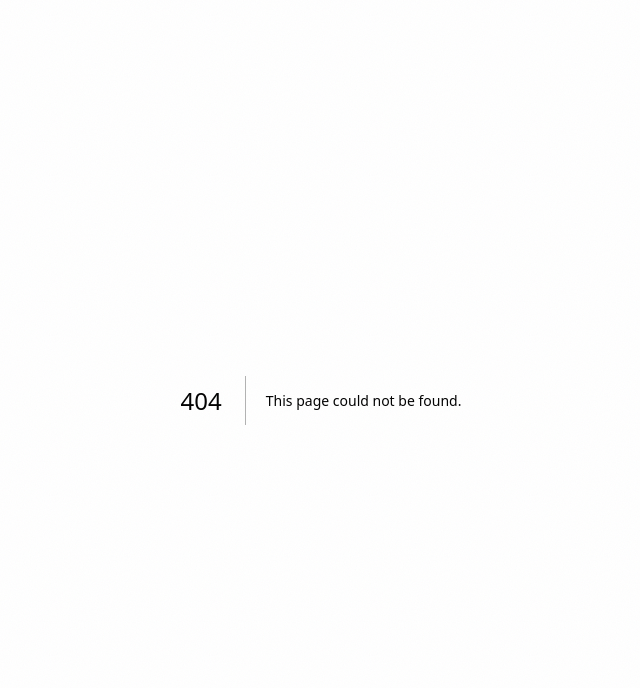
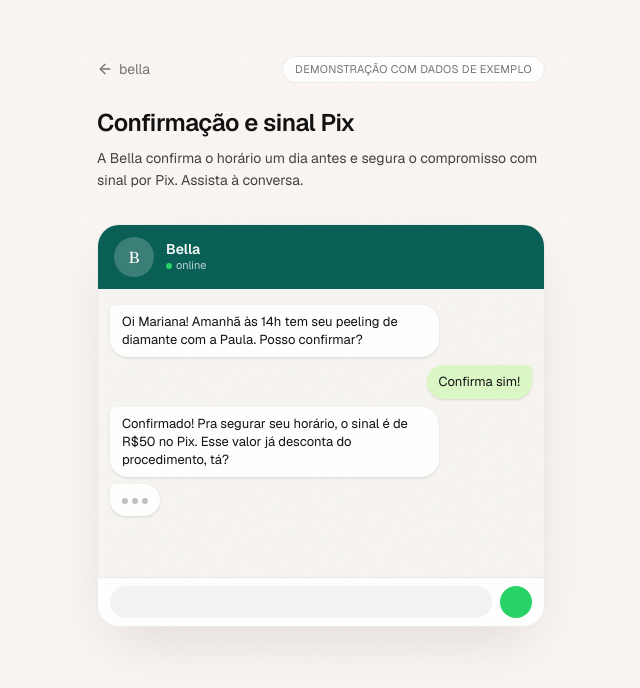
Before and after one commit to savinoo/bella-landing, a Next.js app: page /demo/confirmacao in a window 1280 px wide. Before the commit this address had no page. Shown: the top 688 px of the page, without its empty margins (319-959 px from the left). Built offline with nearby package versions, Linux system fonts and the light colour scheme.

Commit message:
feat(demo): confirmacao + sinal pix interativo

```diff
--- /dev/null
+++ b/app/demo/confirmacao/page.tsx
@@ -0,0 +1,237 @@
+"use client"
+
+import { useEffect, useRef, useState } from "react"
+import { RotateCcw } from "lucide-react"
+import { ChatBubble } from "@/components/ChatBubble"
+import { TypingIndicator } from "@/components/TypingIndicator"
+import { DemoShell } from "@/components/demo/DemoShell"
+import { usePrefersReducedMotion } from "@/hooks/usePrefersReducedMotion"
+
+type Item =
+  | { kind: "bella"; text: string }
+  | { kind: "cliente"; text: string }
+  | { kind: "pix" }
+  | { kind: "sistema"; text: string }
+
+const ITEMS: Item[] = [
+  {
+    kind: "bella",
+    text: "Oi Mariana! Amanhã às 14h tem seu peeling de diamante com a Paula. Posso confirmar?",
+  },
+  { kind: "cliente", text: "Confirma sim!" },
+  {
+    kind: "bella",
+    text: "Confirmado! Pra segurar seu horário, o sinal é de R$50 no Pix. Esse valor já desconta do procedimento, tá?",
+  },
+  { kind: "pix" },
+  { kind: "cliente", text: "Paguei!" },
+  {
+    kind: "bella",
+    text: "Recebido, Mariana! Te espero amanhã às 14h. Qualquer coisa é só me chamar.",
+  },
+  {
+    kind: "sistema",
+    text: "No dia seguinte, 13h. Lembrete enviado automaticamente",
+  },
+]
+
+// +1: passo extra que revela o painel de resultado
+const TOTAL_STEPS = ITEMS.length + 1
+const TICK_MS = 1600
+
+// Padrão FIXO 11x11 do QR fake ("1" = célula preta). Cantos imitam os
+// finder patterns de um QR real. Nunca gerado em runtime.
+const QR_PATTERN = [
+  "11101010111",
+  "10100100101",
+  "11101101111",
+  "00110101100",
+  "10110010110",
+  "01001101011",
+  "11010110010",
+  "00110101101",
+  "11101101010",
+  "10110010101",
+  "11101011011",
+] as const
+
+function FakeQr() {
+  return (
+    <div className="relative mx-auto w-[148px]">
+      <div
+        className="grid gap-px rounded-sm border border-[#ECECEC] bg-white p-1.5"
+        style={{ gridTemplateColumns: "repeat(11, 1fr)" }}
+        aria-hidden="true"
+      >
+        {QR_PATTERN.flatMap((row, y) =>
+          row.split("").map((cell, x) => (
+            <span
+              key={`${y}-${x}`}
+              className={
+                cell === "1" ? "aspect-square bg-[#0F0F0F]" : "aspect-square bg-white"
+              }
+            />
+          ))
+        )}
+      </div>
+      <span className="absolute left-1/2 top-1/2 -translate-x-1/2 -translate-y-1/2 -rotate-6 rounded-sm border border-[#ECECEC] bg-white/95 px-2 py-0.5 text-[10px] font-medium uppercase tracking-wide text-[#737373] shadow-sm">
+        QR de exemplo
+      </span>
+    </div>
+  )
+}
+
+function PixCardBubble() {
+  return (
+    <div className="flex justify-start bubble-enter">
+      <div className="max-w-[85%] rounded-2xl rounded-tl-sm bg-white p-2 shadow-sm">
+        <div className="rounded-xl border border-[#ECECEC] bg-white p-3">
+          <p className="text-[13px] font-semibold text-[#0F0F0F]">
+            Sinal de R$50
+          </p>
+          <div className="mt-2">
+            <FakeQr />
+          </div>
+          <div className="mt-3 flex items-center gap-2 rounded-lg bg-[#F4F4F4] px-2.5 py-1.5">
+            <div className="min-w-0 flex-1">
+              <p className="text-[10px] text-[#737373]">Pix copia e cola</p>
+              <p className="truncate font-mono text-[10px] text-[#404040]">
+                00020126580014br.gov.bcb.pix01...
+              </p>
+            </div>
+            <button
+              type="button"
+              disabled
+              className="shrink-0 rounded-md border border-[#ECECEC] bg-white px-2 py-1 text-[10px] font-medium text-[#737373]"
+            >
+              copiar
+            </button>
+          </div>
+        </div>
+      </div>
+    </div>
+  )
+}
+
+function SystemLine({ text }: { text: string }) {
+  return (
+    <div className="flex justify-center bubble-enter py-1">
+      <span className="rounded-full bg-[#0F0F0F]/5 px-3 py-1 text-center text-[11px] text-[#737373]">
+        {text}
+      </span>
+    </div>
+  )
+}
+
+function ResultPanel() {
+  const stats = [
+    { numero: "14", label: "confirmações automáticas" },
+    { numero: "3", label: "faltas evitadas" },
+    { numero: "R$580", label: "em sinais retidos" },
+  ]
+  return (
+    <div className="bubble-enter mt-5 rounded-3xl border border-[#ECECEC] bg-white p-5">
+      <p className="text-xs font-medium uppercase tracking-wide text-[#737373]">
+        O que isso vira no fim do mês
+      </p>
+      <ul className="mt-3 space-y-2.5">
+        {stats.map((s) => (
+          <li key={s.label} className="flex items-baseline gap-2">
+            <span className="font-serif text-2xl font-semibold text-[#FF6F61]">
+              {s.numero}
+            </span>
+            <span className="text-sm text-[#404040]">{s.label}</span>
+          </li>
+        ))}
+      </ul>
+      <p className="mt-3 text-[10px] text-[#A3A3A3]">números de exemplo</p>
+    </div>
+  )
+}
+
+export default function DemoConfirmacaoPage() {
+  const [step, setStep] = useState(0)
+  const reduced = usePrefersReducedMotion()
+  const endRef = useRef<HTMLDivElement>(null)
+
+  const effectiveStep = reduced ? TOTAL_STEPS : step
+  const visibleItems = ITEMS.slice(0, Math.min(effectiveStep, ITEMS.length))
+  const nextItem = effectiveStep < ITEMS.length ? ITEMS[effectiveStep] : null
+  const showTyping =
+    !reduced && (nextItem?.kind === "bella" || nextItem?.kind === "pix")
+  const finished = effectiveStep >= TOTAL_STEPS
+
+  useEffect(() => {
+    if (reduced || step >= TOTAL_STEPS) return
+    const id = setTimeout(() => setStep((s) => s + 1), TICK_MS)
+    return () => clearTimeout(id)
+  }, [step, reduced])
+
+  useEffect(() => {
+    if (reduced || step === 0) return
+    endRef.current?.scrollIntoView({ behavior: "smooth", block: "nearest" })
+  }, [step, reduced])
+
+  return (
+    <DemoShell
+      title="Confirmação e sinal Pix"
+      subtitle="A Bella confirma o horário um dia antes e segura o compromisso com sinal por Pix. Assista à conversa."
+    >
+      <div className="overflow-hidden rounded-3xl border border-[#ECECEC] bg-white shadow-[0_24px_64px_-16px_rgba(15,15,15,0.12)]">
+        {/* WhatsApp header */}
+        <div className="flex items-center gap-3 bg-[#075E54] px-4 py-3 text-white">
+          <div className="flex size-10 items-center justify-center rounded-full bg-white/20 font-serif text-base">
+            B
+          </div>
+          <div className="flex-1 leading-tight">
+            <div className="text-[14px] font-semibold">Bella</div>
+            <div className="flex items-center gap-1 text-[11px] text-white/75">
+              <span className="size-1.5 rounded-full bg-[#25D366]" />
+              online
+            </div>
+          </div>
+        </div>
+
+        {/* Conversa */}
+        <div className="min-h-72 space-y-2 bg-[#ECE5DD]/40 px-3 py-4">
+          {visibleItems.map((item, i) => {
+            if (item.kind === "pix") return <PixCardBubble key={i} />
+            if (item.kind === "sistema")
+              return <SystemLine key={i} text={item.text} />
+            return (
+              <ChatBubble
+                key={i}
+                from={item.kind === "cliente" ? "client" : "bella"}
+                text={item.text}
+              />
+            )
+          })}
+          {showTyping && <TypingIndicator />}
+        </div>
+
+        {/* Barra de input decorativa */}
+        <div className="flex items-center gap-2 border-t border-[#ECECEC] bg-white px-3 py-2">
+          <div className="h-8 flex-1 rounded-full bg-[#F4F4F4]" />
+          <div className="size-8 rounded-full bg-[#25D366]" />
+        </div>
+      </div>
+
+      {finished && <ResultPanel />}
+
+      {finished && (
+        <div className="mt-5 flex justify-center">
+          <button
+            type="button"
+            onClick={() => setStep(0)}
+            className="inline-flex items-center gap-2 rounded-full border border-[#ECECEC] bg-white px-5 py-2.5 text-sm font-medium text-[#0F0F0F] transition hover:border-[#FF6F61] hover:text-[#FF6F61]"
+          >
+            <RotateCcw className="size-4" />
+            Ver de novo
+          </button>
+        </div>
+      )}
+
+      <div ref={endRef} />
+    </DemoShell>
+  )
+}
--- /dev/null
+++ b/components/demo/DemoShell.tsx
@@ -0,0 +1,35 @@
+import Link from "next/link"
+import { ArrowLeft } from "lucide-react"
+
+export function DemoShell({
+  title,
+  subtitle,
+  children,
+}: {
+  title: string
+  subtitle: string
+  children: React.ReactNode
+}) {
+  return (
+    <main className="min-h-dvh px-5 py-8 md:py-14">
+      <div className="mx-auto max-w-md">
+        <div className="flex items-center justify-between gap-3">
+          <Link
+            href="/"
+            className="inline-flex items-center gap-1.5 text-sm text-[#737373] transition hover:text-[#0F0F0F]"
+          >
+            <ArrowLeft className="size-4" /> bella
+          </Link>
+          <span className="rounded-full border border-[#ECECEC] bg-white px-3 py-1 text-[11px] uppercase tracking-wide text-[#737373]">
+            Demonstração com dados de exemplo
+          </span>
+        </div>
+        <h1 className="mt-6 text-2xl font-semibold tracking-[-0.02em] text-[#0F0F0F]">
+          {title}
+        </h1>
+        <p className="mt-2 text-sm leading-relaxed text-[#404040]">{subtitle}</p>
+        <div className="mt-8">{children}</div>
+      </div>
+    </main>
+  )
+}
```
